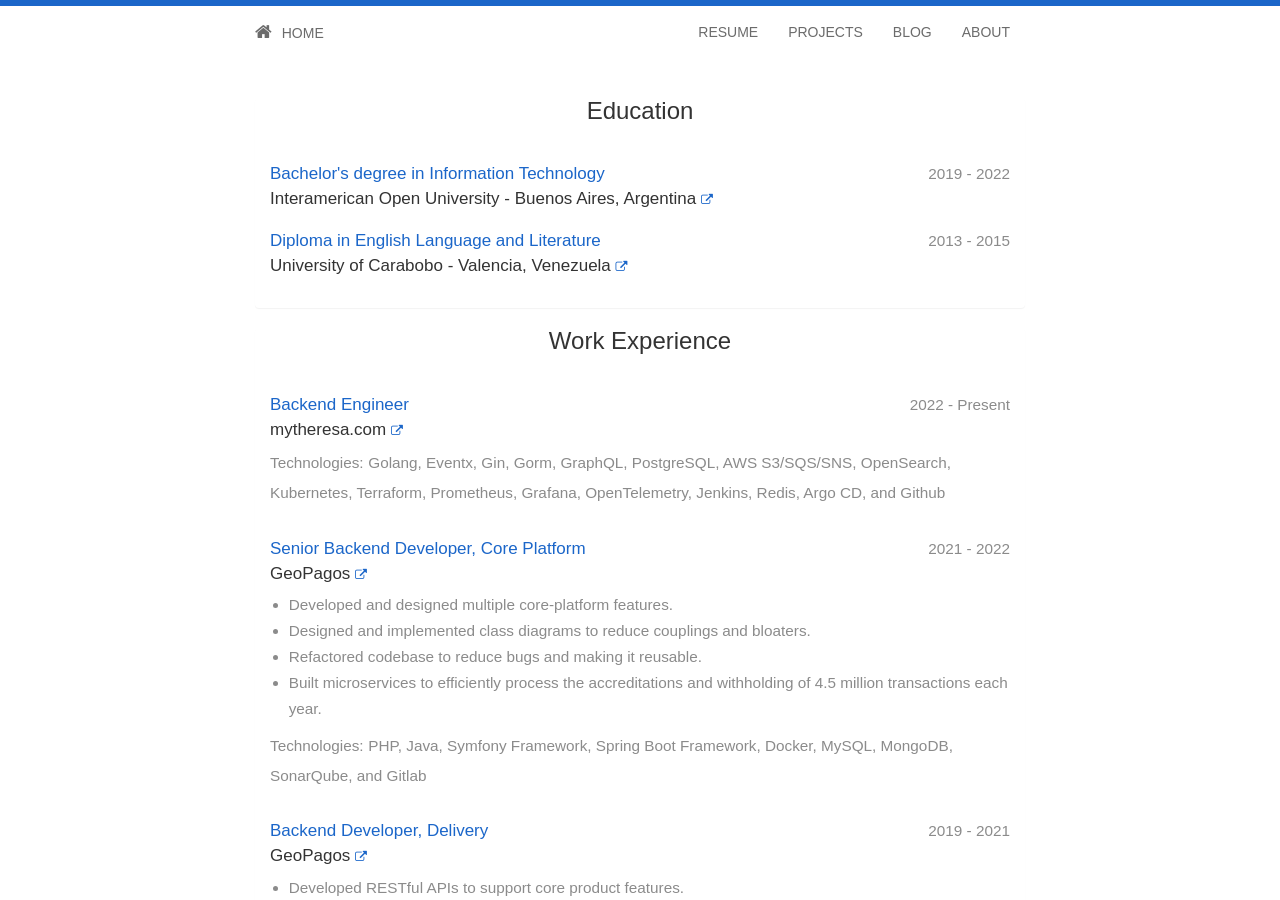
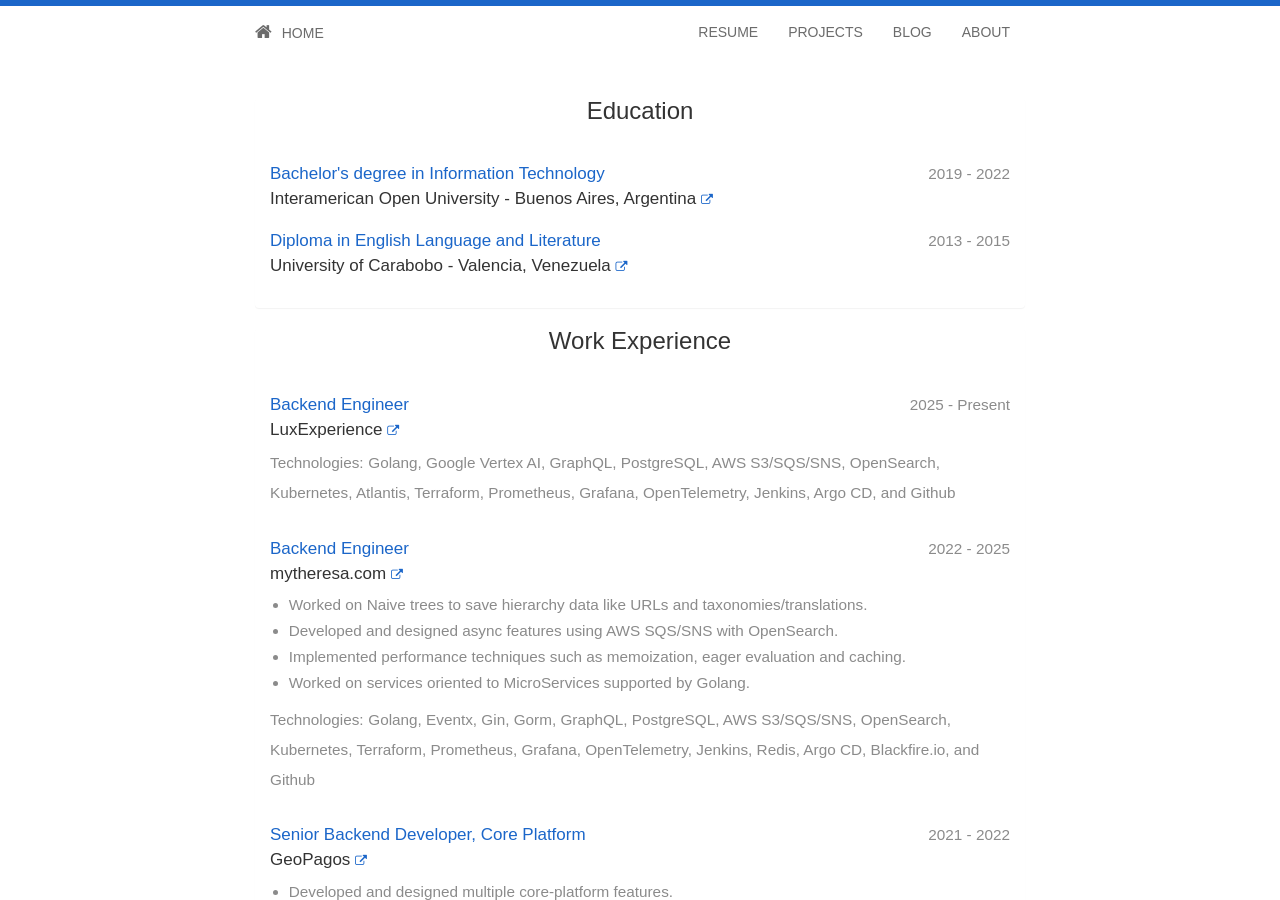
Before and after one commit to jfernancordova/jfernancordova.github.io, a Jekyll site: the page built from resume.html, in a window 1280 px wide and 900 px high. Built offline with Jekyll 4.4.1, drawn with Linux system fonts in a browser that asks for light colours; nearby versions of some CDN libraries.

Commit message:
Update employment.yml

```diff
--- a/_data/employment.yml
+++ b/_data/employment.yml
@@ -1,7 +1,33 @@
+- title: "Backend Engineer"
+  company: "LuxExperience"
+  link: "https://investors.luxexperience.com"
+  dates: "2025 - Present"
+  tech:
+  - Golang
+  - Google Vertex AI
+  - GraphQL
+  - PostgreSQL
+  - AWS S3/SQS/SNS
+  - OpenSearch
+  - Kubernetes
+  - Atlantis
+  - Terraform
+  - Prometheus
+  - Grafana
+  - OpenTelemetry
+  - Jenkins
+  - Argo CD
+  - Github
+
 - title: "Backend Engineer"
   company: "mytheresa.com"
   link: "https://www.mytheresa.com/"
-  dates: "2022 - Present"
+  dates: "2022 - 2025"
+  points:
+    - Worked on Naive trees to save hierarchy data like URLs and taxonomies/translations.
+    - Developed and designed async features using AWS SQS/SNS with OpenSearch.
+    - Implemented performance techniques such as memoization, eager evaluation and caching.
+    - Worked on services oriented to MicroServices supported by Golang.
   tech:
   - Golang
   - Eventx
@@ -19,6 +45,7 @@
   - Jenkins
   - Redis
   - Argo CD
+  - Blackfire.io
   - Github
 
 - title: "Senior Backend Developer, Core Platform"
```
